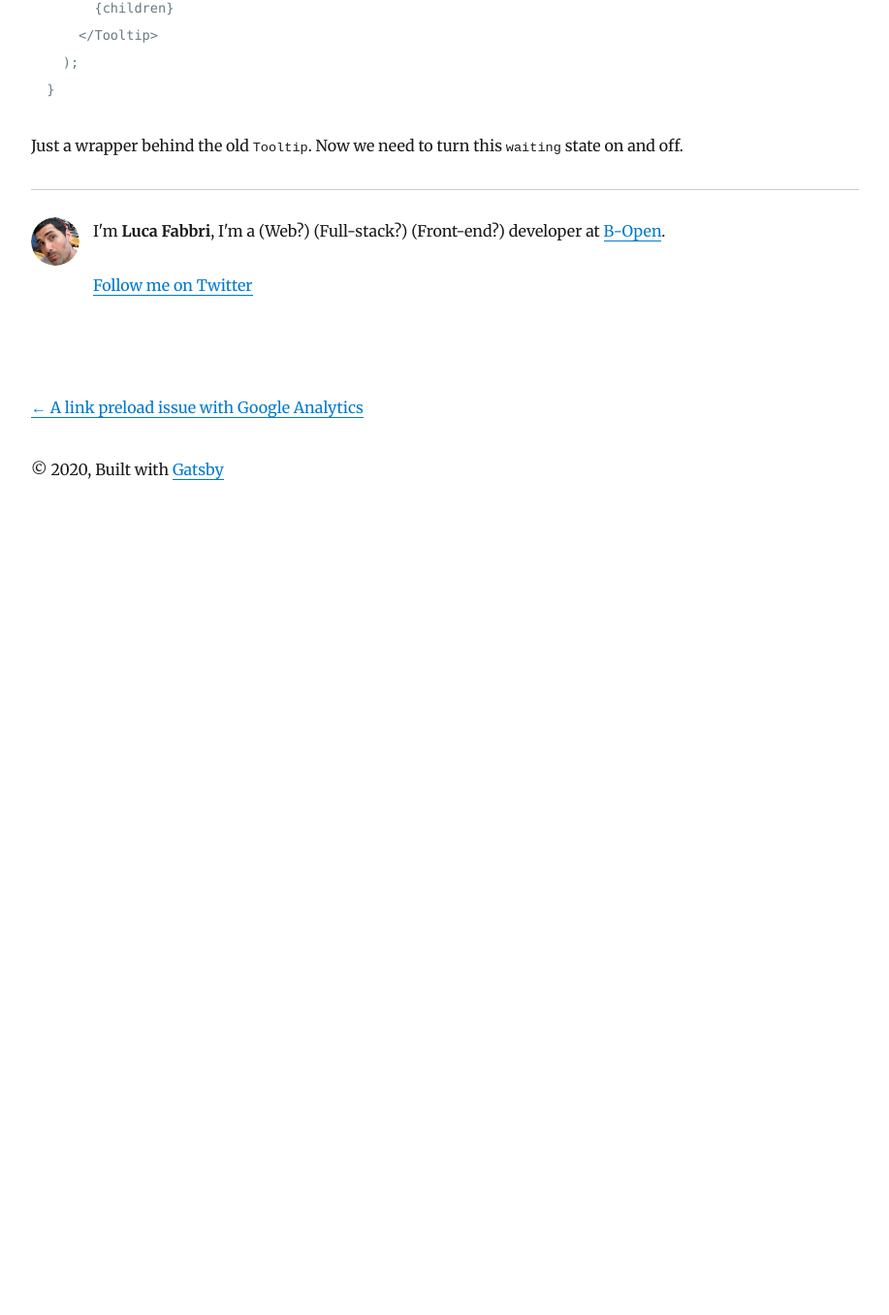
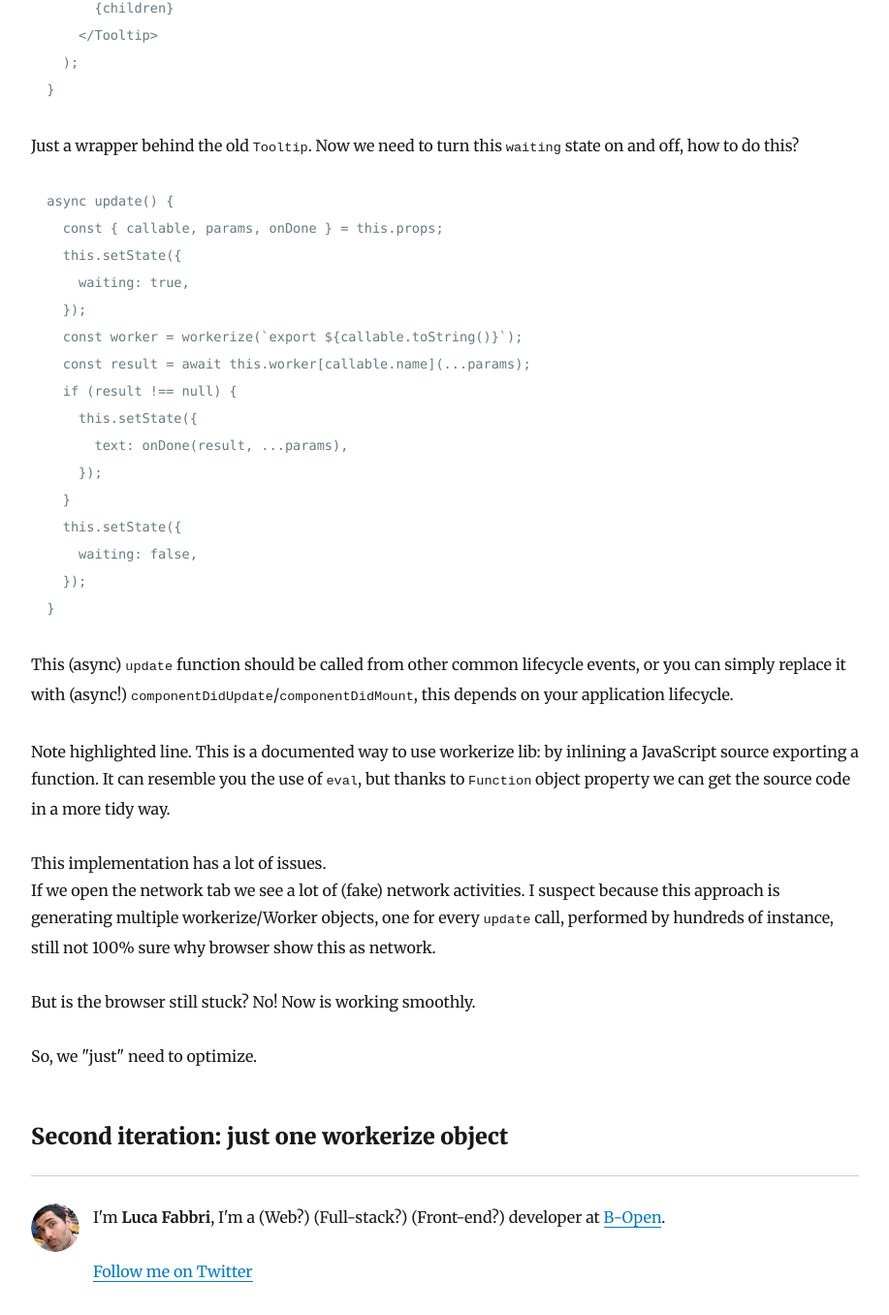
Before and after one commit to keul/keul.it, a Gatsby site: page /javascript-execute-cpu-intensive-tasks-with-workers/ in a window 1280 px wide. Shown: the part 9833-11189 px from the top of the page at 97% size, without its empty margins (181-1098 px from the left). Before the commit the page ends 10373 px from the top, so only its background shows below. Built offline with nearby package versions, Linux system fonts and the light colour scheme; Gatsby itself is replaced by a stand-in of ours; some packages are replaced by stand-ins of ours; code samples lack their colours.

Commit message:
To iteration two

````diff
--- a/content/blog/javascript-execute-cpu-intensive-tasks-with-workers/index.md
+++ b/content/blog/javascript-execute-cpu-intensive-tasks-with-workers/index.md
@@ -263,12 +263,12 @@ function AnotherDocumentationTreeNode() {
 };
 ```
 
-Let's start from simple things, so in reverse order:
+Let's start from simple things, so bottom-up:
 
 - we display `<Icon>` when we are done
 - in the meantime we display `<WaitIcon>`
-- `onDone` is a function that receive results when we are done, and return a new component to display in the tooltip
-- `callable` is the slow function to make asynchronous, and we will pass `params` to it.
+- `onDone` is a function that receive results when we are done, and returns a new component to display in the tooltip
+- `callable` is the slow-as-hell function to make asynchronous, and we will pass `params` to it.
 
 Note that we can't simply do `callable={() => {ellipsBlock(description, filter)}}` due to how Worker are designed.
 
@@ -291,4 +291,41 @@ This is the `render` method (yeah, I know I know... no hooks in this project. Is
 ```
 
 Just a wrapper behind the old `Tooltip`.
-Now we need to turn this `waiting` state on and off.
+Now we need to turn this `waiting` state on and off, how to do this?
+
+```JavaScript{6}
+  async update() {
+    const { callable, params, onDone } = this.props;
+    this.setState({
+      waiting: true,
+    });
+    const worker = workerize(`export ${callable.toString()}`);
+    const result = await this.worker[callable.name](...params);
+    if (result !== null) {
+      this.setState({
+        text: onDone(result, ...params),
+      });
+    }
+    this.setState({
+      waiting: false,
+    });
+  }
+```
+
+This (async) `update` function should be called from other common lifecycle events, or you can simply replace it with (async!) `componentDidUpdate`/`componentDidMount`, this depends on your application lifecycle.
+
+Note highlighted line.
+This is a documented way to use workerize lib: by inlining a JavaScript source exporting a function.
+It can resemble you the use of `eval`, but thanks to `Function` object property we can get the source code in a more tidy way.
+
+This implementation has a lot of issues.<br>
+If we open the network tab we see a lot of (fake) network activities.
+I suspect because this approach is generating multiple workerize/Worker objects, one for every `update` call, performed by hundreds of instance, still not 100% sure why browser show this as network.
+
+But is the browser still stuck?
+No!
+Now is working smoothly.
+
+So, we "just" need to optimize.
+
+### Second iteration: just one workerize object
--- a/src/utils/typography.js
+++ b/src/utils/typography.js
@@ -3,6 +3,10 @@ import Wordpress2016 from "typography-theme-wordpress-2016"
 
 Wordpress2016.overrideThemeStyles = () => {
   return {
+    blockquote: {
+      marginLeft: 0,
+      marginRight: 0,
+    },
     ul: {
       paddingLeft: "1rem",
     },
````
